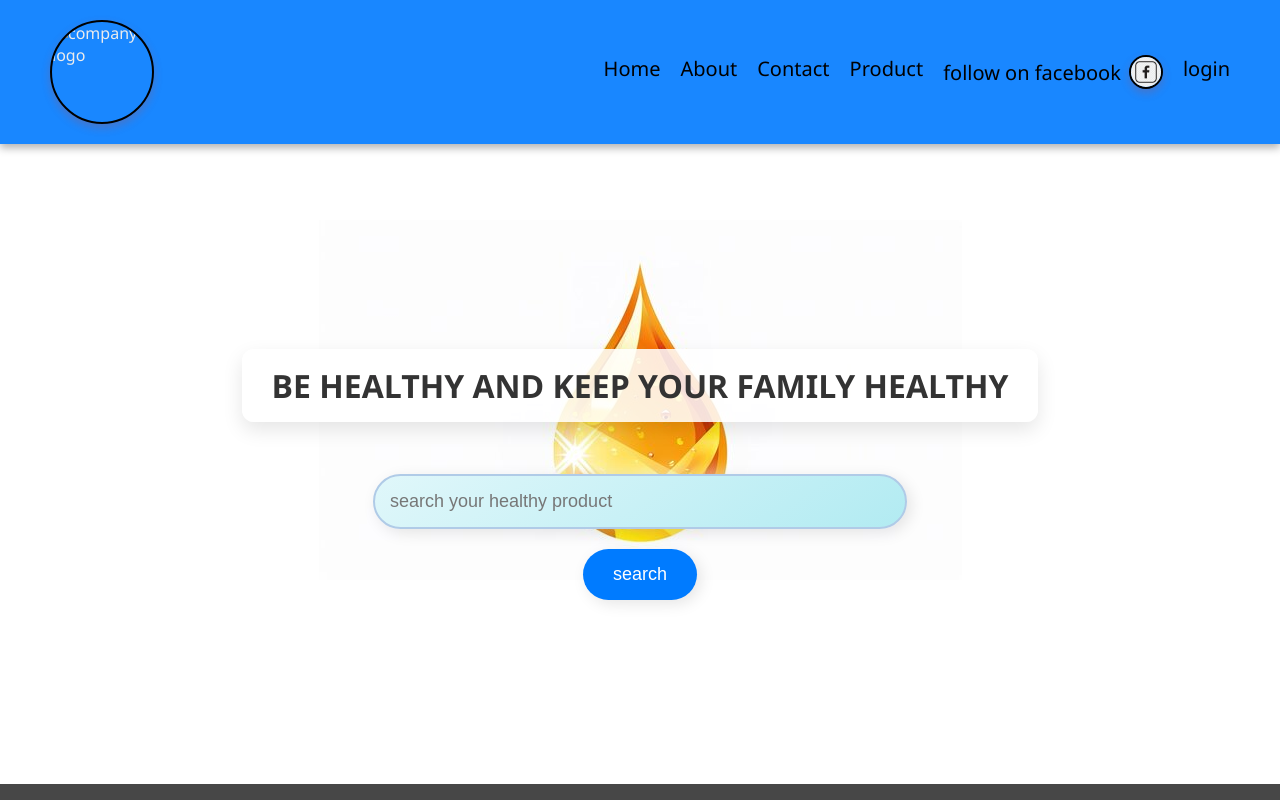
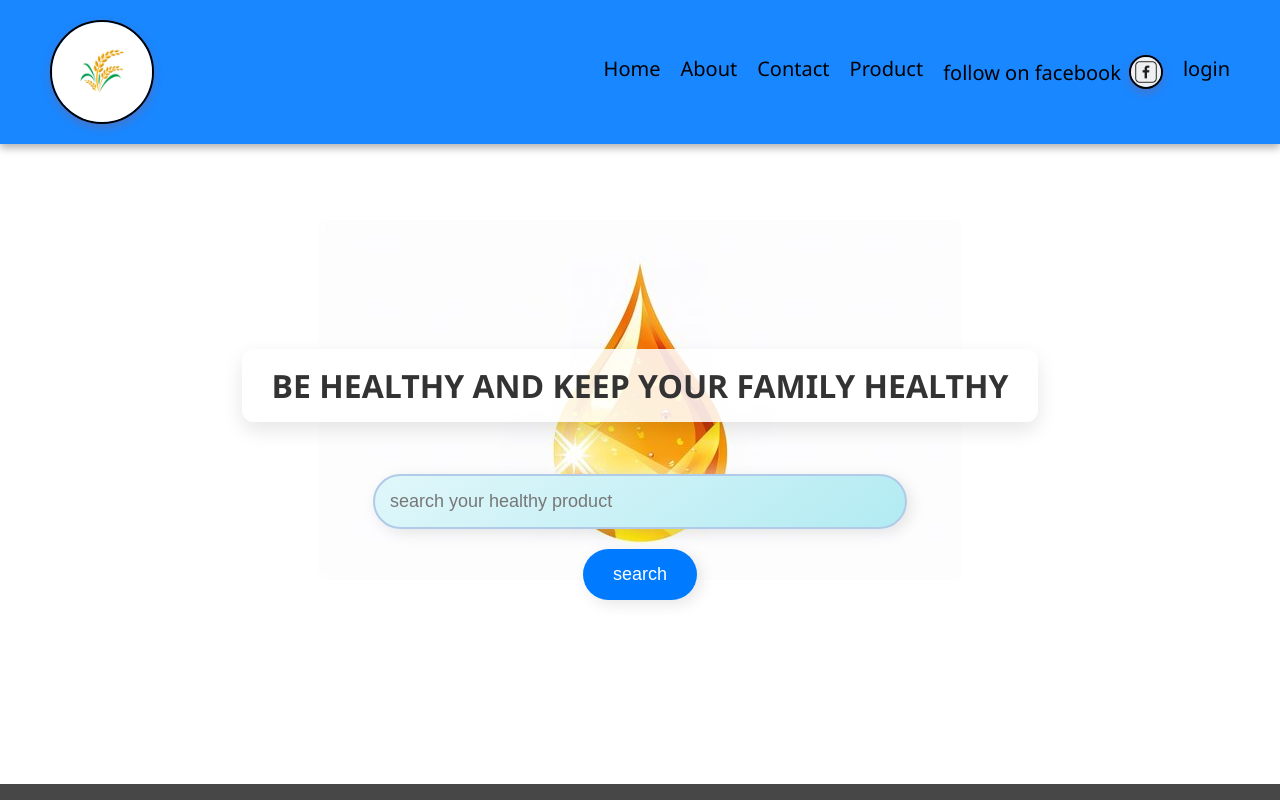
Before and after one commit to sumanpanja2005/MyWeb, a plain HTML site: page index.html in a window 1280 px wide. Shown: the top 800 px of the page. Drawn offline with Linux system fonts and the light colour scheme; files whose address does not match are found by name.

Commit message:
Update index.html
Signed-off-by: suman panja <161006434+sumanpanja2005@users.noreply.github.com>

```diff
--- a/index.html
+++ b/index.html
@@ -9,7 +9,7 @@
     </head>
     <body>
       <header>
-        <img src="image/logo.png" alt="company logo" width="100" height="100">
+        <img src="/logo.png" alt="company logo" width="100" height="100">
         <div>
         <nav>
           <ul>
```
